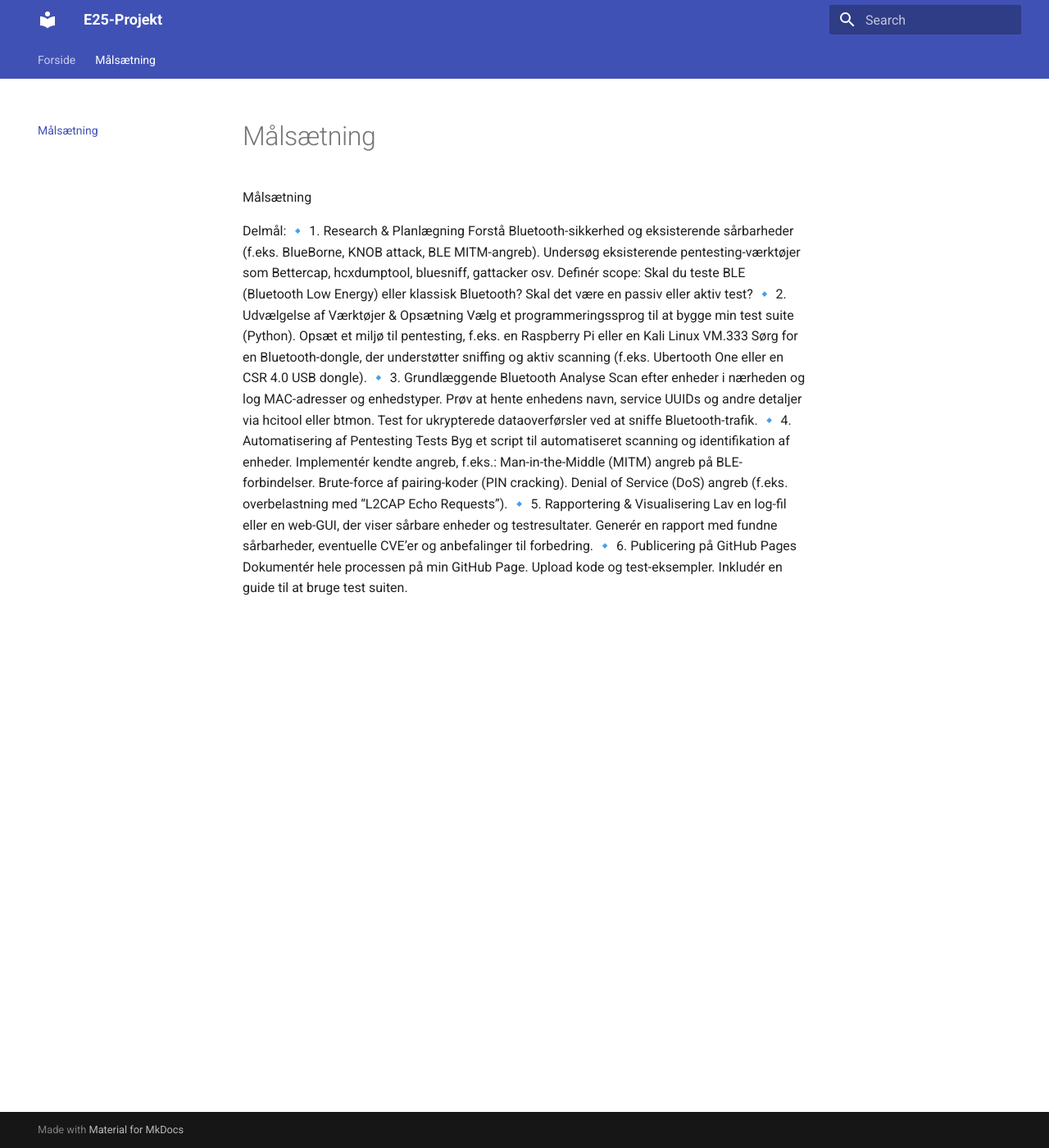
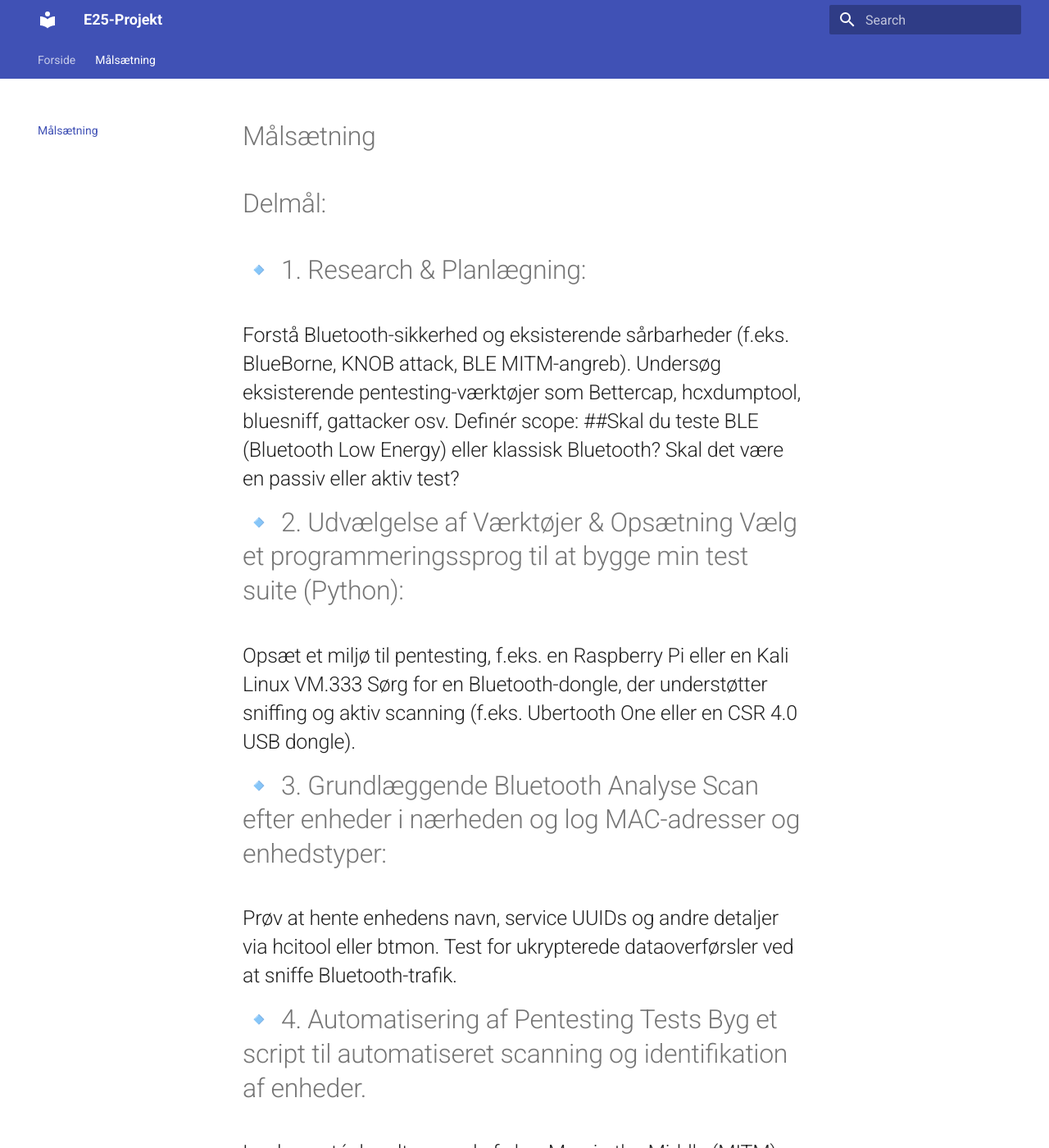
Before and after one commit to Efily/E25-Projekt, an MkDocs documentation site: the page built from docs/maalsaetning.md, in a window 1280 px wide and 1400 px high. Shown: the whole window at 82% size. Built offline with MkDocs 1.6.1 and Material for MkDocs 9.7.7, drawn with Linux system fonts in a browser that asks for light colours; some of the changed lines change nothing that is shown; some of the changed text lies outside the part shown.

Commit message:
Update maalsaetning.md

```diff
--- a/docs/maalsaetning.md
+++ b/docs/maalsaetning.md
@@ -1,9 +1,15 @@
-Målsætning
+#Målsætning
 
-Delmål:
-🔹 1. Research & Planlægning Forstå Bluetooth-sikkerhed og eksisterende sårbarheder (f.eks. BlueBorne, KNOB attack, BLE MITM-angreb). Undersøg eksisterende pentesting-værktøjer som Bettercap, hcxdumptool, bluesniff, gattacker osv. Definér scope: Skal du teste BLE (Bluetooth Low Energy) eller klassisk Bluetooth? Skal det være en passiv eller aktiv test?
-🔹 2. Udvælgelse af Værktøjer & Opsætning Vælg et programmeringssprog til at bygge min test suite (Python). Opsæt et miljø til pentesting, f.eks. en Raspberry Pi eller en Kali Linux VM.333 Sørg for en Bluetooth-dongle, der understøtter sniffing og aktiv scanning (f.eks. Ubertooth One eller en CSR 4.0 USB dongle).
-🔹 3. Grundlæggende Bluetooth Analyse Scan efter enheder i nærheden og log MAC-adresser og enhedstyper. Prøv at hente enhedens navn, service UUIDs og andre detaljer via hcitool eller btmon. Test for ukrypterede dataoverførsler ved at sniffe Bluetooth-trafik.
-🔹 4. Automatisering af Pentesting Tests Byg et script til automatiseret scanning og identifikation af enheder. Implementér kendte angreb, f.eks.: Man-in-the-Middle (MITM) angreb på BLE-forbindelser. Brute-force af pairing-koder (PIN cracking). Denial of Service (DoS) angreb (f.eks. overbelastning med “L2CAP Echo Requests”).
-🔹 5. Rapportering & Visualisering Lav en log-fil eller en web-GUI, der viser sårbare enheder og testresultater. Generér en rapport med fundne sårbarheder, eventuelle CVE’er og anbefalinger til forbedring.
-🔹 6. Publicering på GitHub Pages Dokumentér hele processen på min GitHub Page. Upload kode og test-eksempler. Inkludér en guide til at bruge test suiten.
+#Delmål:
+#🔹 1. Research & Planlægning:
+##Forstå Bluetooth-sikkerhed og eksisterende sårbarheder (f.eks. BlueBorne, KNOB attack, BLE MITM-angreb). Undersøg eksisterende pentesting-værktøjer som Bettercap, hcxdumptool, bluesniff, gattacker osv. Definér scope: ##Skal du teste BLE (Bluetooth Low Energy) eller klassisk Bluetooth? Skal det være en passiv eller aktiv test?
+#🔹 2. Udvælgelse af Værktøjer & Opsætning Vælg et programmeringssprog til at bygge min test suite (Python):
+##Opsæt et miljø til pentesting, f.eks. en Raspberry Pi eller en Kali Linux VM.333 Sørg for en Bluetooth-dongle, der understøtter sniffing og aktiv scanning (f.eks. Ubertooth One eller en CSR 4.0 USB dongle).
+#🔹 3. Grundlæggende Bluetooth Analyse Scan efter enheder i nærheden og log MAC-adresser og enhedstyper:
+##Prøv at hente enhedens navn, service UUIDs og andre detaljer via hcitool eller btmon. Test for ukrypterede dataoverførsler ved at sniffe Bluetooth-trafik.
+#🔹 4. Automatisering af Pentesting Tests Byg et script til automatiseret scanning og identifikation af enheder.
+##Implementér kendte angreb, f.eks.: Man-in-the-Middle (MITM) angreb på BLE-forbindelser. Brute-force af pairing-koder (PIN cracking). Denial of Service (DoS) angreb (f.eks. overbelastning med “L2CAP Echo Requests”).
+#🔹 5. Rapportering & Visualisering:
+##Lav en log-fil eller en web-GUI, der viser sårbare enheder og testresultater. Generér en rapport med fundne sårbarheder, eventuelle CVE’er og anbefalinger til forbedring.
+#🔹 6. Publicering på GitHub Pages Dokumentér hele processen på min GitHub Page.
+##Upload kode og test-eksempler. Inkludér en guide til at bruge test suiten.
```
